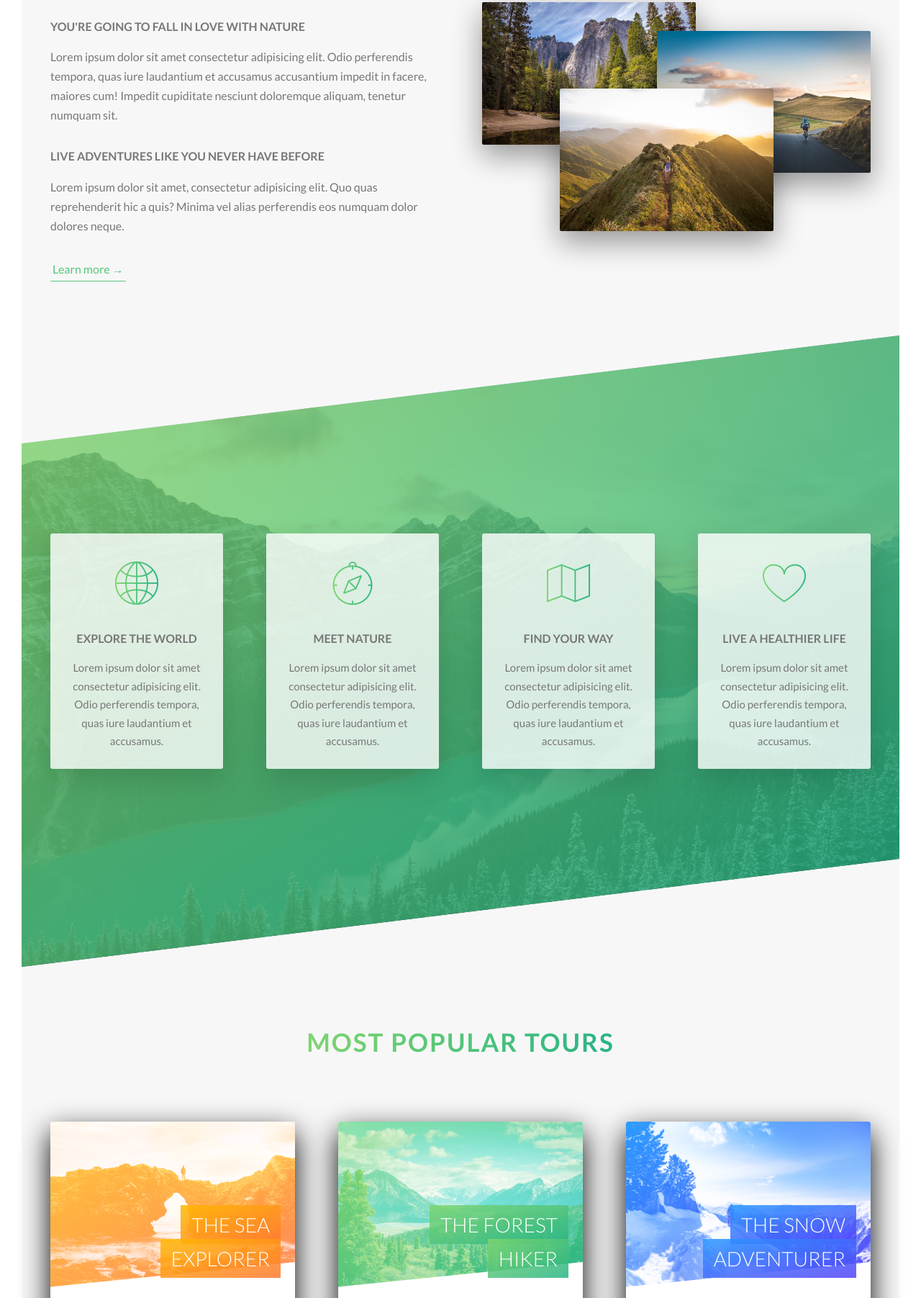
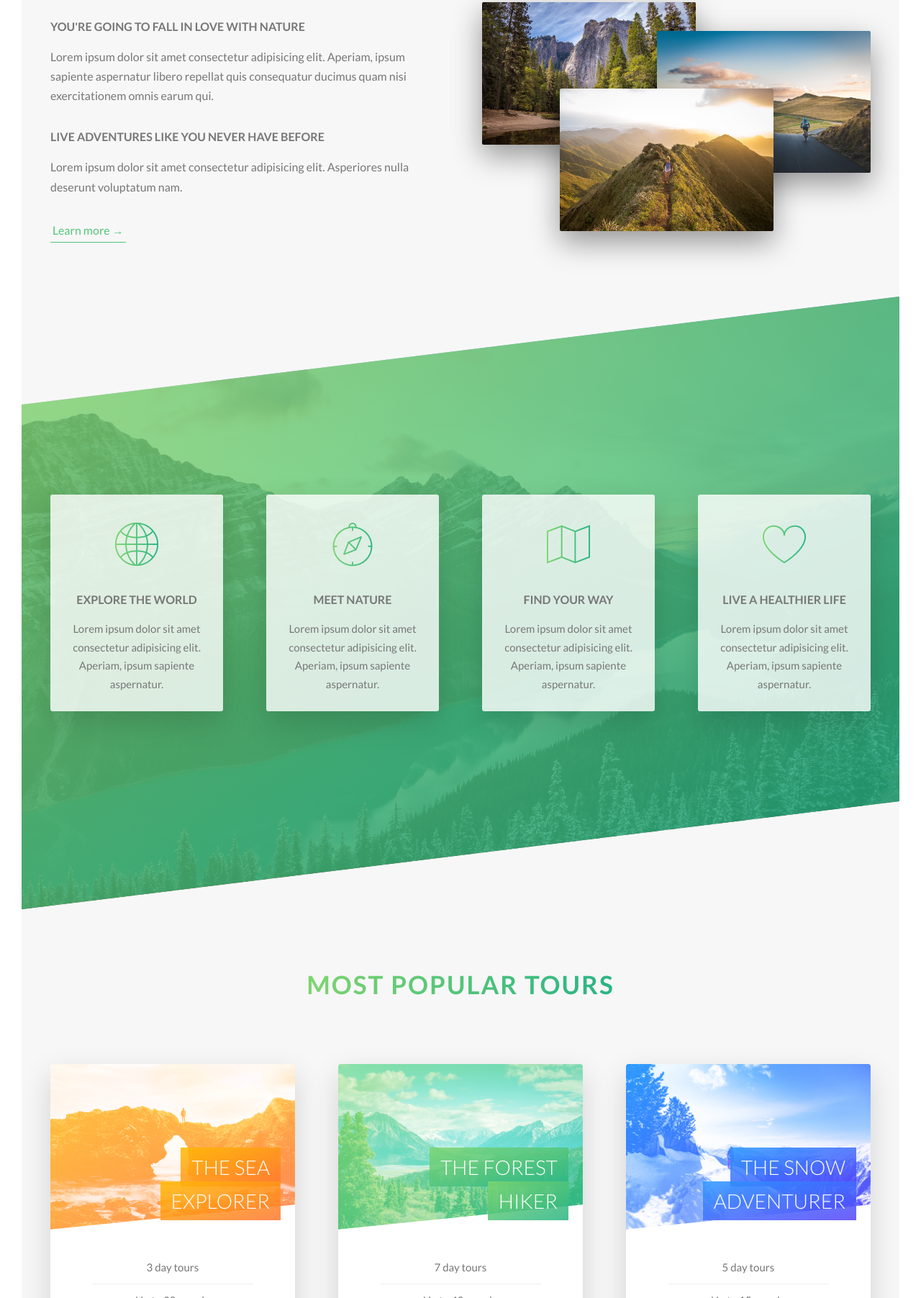
Before and after one commit to BUBUBIUBIU/Natours_project, a website: page index.html in a window 1280 px wide. Shown: the part 997-2800 px from the top of the page at 72% size. Drawn offline with Linux system fonts and the light colour scheme.

Commit message:
Complete debugging

```diff
--- a/index.html
+++ b/index.html
@@ -12,6 +12,7 @@
 
         <title>Natours | Exciting tours for adventurous people</title>
     </head>
+
     <body>
         <div class="navigation">
             <input type="checkbox" class="navigation__checkbox" id="navi-toggle">
@@ -44,7 +45,7 @@
                     <span class="heading-primary--sub">is where life happens</span>
                 </h1>
 
-                <a href='#section-tours' class="btn btn--white btn--animated">Discover our tours</a>
+                <a href="#section-tours" class="btn btn--white btn--animated">Discover our tours</a>
             </div>
         </header>
 
@@ -60,12 +61,13 @@
                     <div class="col-1-of-2">
                         <h3 class="heading-tertiary u-margin-bottom-small">You're going to fall in love with nature</h3>
                         <p class="paragraph">
-                            Lorem ipsum dolor sit amet consectetur adipisicing elit. Odio perferendis tempora, quas iure laudantium et accusamus accusantium impedit in facere, maiores cum! Impedit cupiditate nesciunt doloremque aliquam, tenetur numquam sit.
+                            Lorem ipsum dolor sit amet consectetur adipisicing elit. Aperiam, ipsum sapiente aspernatur libero repellat quis consequatur
+                            ducimus quam nisi exercitationem omnis earum qui.
                         </p>
 
                         <h3 class="heading-tertiary u-margin-bottom-small">Live adventures like you never have before</h3>
                         <p class="paragraph">
-                            Lorem ipsum dolor sit amet, consectetur adipisicing elit. Quo quas reprehenderit hic a quis? Minima vel alias perferendis eos numquam dolor dolores neque.
+                            Lorem ipsum dolor sit amet consectetur adipisicing elit. Asperiores nulla deserunt voluptatum nam.
                         </p>
 
                         <a href="#" class="btn-text">Learn more &rarr;</a>
@@ -88,7 +90,7 @@
                             <i class="feature-box__icon icon-basic-world"></i>
                             <h3 class="heading-tertiary u-margin-bottom-small">Explore the world</h3>
                             <p class="feature-box__text">
-                                Lorem ipsum dolor sit amet consectetur adipisicing elit. Odio perferendis tempora, quas iure laudantium et accusamus.
+                                Lorem ipsum dolor sit amet consectetur adipisicing elit. Aperiam, ipsum sapiente aspernatur.
                             </p>
                         </div>
                     </div>
@@ -98,7 +100,7 @@
                             <i class="feature-box__icon icon-basic-compass"></i>
                             <h3 class="heading-tertiary u-margin-bottom-small">Meet nature</h3>
                             <p class="feature-box__text">
-                                Lorem ipsum dolor sit amet consectetur adipisicing elit. Odio perferendis tempora, quas iure laudantium et accusamus.
+                                Lorem ipsum dolor sit amet consectetur adipisicing elit. Aperiam, ipsum sapiente aspernatur.
                             </p>
                         </div>
                     </div>
@@ -108,7 +110,7 @@
                             <i class="feature-box__icon icon-basic-map"></i>
                             <h3 class="heading-tertiary u-margin-bottom-small">Find your way</h3>
                             <p class="feature-box__text">
-                                Lorem ipsum dolor sit amet consectetur adipisicing elit. Odio perferendis tempora, quas iure laudantium et accusamus.
+                                Lorem ipsum dolor sit amet consectetur adipisicing elit. Aperiam, ipsum sapiente aspernatur.
                             </p>
                         </div>
                     </div>
@@ -118,16 +120,14 @@
                             <i class="feature-box__icon icon-basic-heart"></i>
                             <h3 class="heading-tertiary u-margin-bottom-small">Live a healthier life</h3>
                             <p class="feature-box__text">
-                                Lorem ipsum dolor sit amet consectetur adipisicing elit. Odio perferendis tempora, quas iure laudantium et accusamus.
+                                Lorem ipsum dolor sit amet consectetur adipisicing elit. Aperiam, ipsum sapiente aspernatur.
                             </p>
                         </div>
                     </div>
-
                 </div>
-
             </section>
 
-            <section class="section-tours" id='section-tours'>
+            <section class="section-tours" id="section-tours">
                 <div class="u-center-text u-margin-bottom-big">
                     <h2 class="heading-secondary">
                         Most popular tours
@@ -143,7 +143,6 @@
                                     <!-- nbsp represents empty space -->
                                     &nbsp;
                                 </div>
-
                                 <h4 class="card__heading">
                                     <span class="card__heading-span card__heading-span--1">The Sea Explorer</span>
                                 </h4>
@@ -169,6 +168,7 @@
                         </div>
                     </div>
 
+
                     <div class="col-1-of-3">
                         <div class="card">
                             <div class="card__side card__side--front">
@@ -187,6 +187,7 @@
                                         <li>Difficulty: medium</li>
                                     </ul>
                                 </div>
+
                             </div>
                             <div class="card__side card__side--back card__side--back-2">
                                 <div class="card__cta">
@@ -199,6 +200,7 @@
                             </div>
                         </div>
                     </div>
+
 
                     <div class="col-1-of-3">
                         <div class="card">
@@ -218,6 +220,7 @@
                                         <li>Difficulty: hard</li>
                                     </ul>
                                 </div>
+
                             </div>
                             <div class="card__side card__side--back card__side--back-3">
                                 <div class="card__cta">
@@ -240,8 +243,8 @@
             <section class="section-stories">
                 <div class="bg-video">
                     <video class="bg-video__content" autoplay muted loop>
-                        <source src="img/video.mp4" type="video/mp4" />
-                        <source src="img/video.webm" type="video/webm" />
+                        <source src="img/video.mp4" type="video/mp4">
+                        <source src="img/video.webm" type="video/webm">
                         Your browser is not supported!
                     </video>
                 </div>
@@ -261,7 +264,9 @@
                         <div class="story__text">
                             <h3 class="heading-tertiary u-margin-bottom-small">I had the best week ever with my family</h3>
                             <p>
-                                Lorem ipsum, amet consectetur adipisicing elit. Odio cupiditate tempora soluta consectetur quaerat esse ea quo, magnam qui eos laboriosam, ullam facere voluptatem molestiae iusto alias laudantium officia modi! Lorem ipsum dolor sit amet consectetur adipisicing elit. Inventore, repudiandae dolore minus error voluptatibus possimus omnis et corrupti velit ullam quia officia eaque,  voluptatibus possimus omnis et corrupti velit ullam quia officia eaque.
+                                Lorem ipsum dolor sit amet consectetur adipisicing elit. Aperiam, ipsum sapiente aspernatur libero repellat quis consequatur
+                                ducimus quam nisi exercitationem omnis earum qui. Aperiam, ipsum sapiente aspernatur libero
+                                repellat quis consequatur ducimus quam nisi exercitationem omnis earum qui.
                             </p>
                         </div>
                     </div>
@@ -276,7 +281,9 @@
                         <div class="story__text">
                             <h3 class="heading-tertiary u-margin-bottom-small">WOW! My life is completely different now</h3>
                             <p>
-                                Lorem ipsum, amet consectetur adipisicing elit. Odio cupiditate tempora soluta consectetur quaerat esse ea quo, magnam qui eos laboriosam, ullam facere voluptatem molestiae iusto alias laudantium officia modi! Lorem ipsum dolor sit amet consectetur adipisicing elit. Inventore, repudiandae dolore minus error voluptatibus possimus omnis et corrupti velit ullam quia officia eaque,  voluptatibus possimus omnis et corrupti velit ullam quia officia eaque.
+                                Lorem ipsum dolor sit amet consectetur adipisicing elit. Aperiam, ipsum sapiente aspernatur libero repellat quis consequatur
+                                ducimus quam nisi exercitationem omnis earum qui. Aperiam, ipsum sapiente aspernatur libero
+                                repellat quis consequatur ducimus quam nisi exercitationem omnis earum qui.
                             </p>
                         </div>
                     </div>
@@ -299,18 +306,18 @@
                                 </div>
 
                                 <div class="form__group">
-                                    <input type="text" class="form__input" placeholder="Full name" id='name' required>
+                                    <input type="text" class="form__input" placeholder="Full name" id="name" required>
                                     <label for="name" class="form__label">Full name</label>
                                 </div>
 
                                 <div class="form__group">
-                                    <input type="email" class="form__input" placeholder="Email address" id='email' required>
+                                    <input type="email" class="form__input" placeholder="Email address" id="email" required>
                                     <label for="email" class="form__label">Email address</label>
                                 </div>
 
                                 <div class="form__group u-margin-bottom-medium">
                                     <div class="form__radio-group">
-                                        <input type="radio" class="form__radio-input" id='small' name='size'>
+                                        <input type="radio" class="form__radio-input" id="small" name="size">
                                         <label for="small" class="form__radio-label">
                                             <span class="form__radio-button"></span>
                                             Small tour group
@@ -318,7 +325,7 @@
                                     </div>
 
                                     <div class="form__radio-group">
-                                        <input type="radio" class="form__radio-input" id='large' name='size'>
+                                        <input type="radio" class="form__radio-input" id="large" name="size">
                                         <label for="large" class="form__radio-label">
                                             <span class="form__radio-button"></span>
                                             Large tour group
@@ -372,7 +379,7 @@
                 <div class="popup__right">
                     <a href="#section-tours" class="popup__close">&times;</a>
                     <h2 class="heading-secondary u-margin-bottom-small">Start booking now</h2>
-                    <h3 class="heading-tertiary u-margin-bottom-small">Important &ndash; Please read these before booking</h3>
+                    <h3 class="heading-tertiary u-margin-bottom-small">Important &ndash; Please read these terms before booking</h3>
                     <p class="popup__text">
                         Lorem ipsum dolor sit amet, consectetur adipiscing elit, sed do eiusmod tempor incididunt ut labore et dolore magna aliqua. Dignissim convallis aenean et tortor at risus viverra adipiscing at. Metus dictum at tempor commodo ullamcorper a. Magna fringilla urna porttitor rhoncus dolor purus non enim praesent. Facilisis sed odio morbi quis commodo odio aenean. Pharetra massa massa ultricies mi quis hendrerit dolor magna eget. Eros donec ac odio tempor orci dapibus. Venenatis a condimentum vitae sapien pellentesque habitant morbi tristique senectus. Blandit volutpat maecenas volutpat blandit aliquam etiam erat velit scelerisque. Nisl nunc mi ipsum faucibus vitae. Enim neque volutpat ac tincidunt vitae semper quis lectus nulla. Adipiscing at in tellus integer feugiat scelerisque.
                     </p>
--- a/sass/components/_bg-video.scss
+++ b/sass/components/_bg-video.scss
@@ -6,8 +6,8 @@
     width: 100%;
     z-index: -1;
     opacity: .15;
-    // ??加不加hidden没差？需对比
-    overflow: hidden;
+
+    // overflow: hidden;
 
     &__content {
         height: 100%;
--- a/sass/components/_button.scss
+++ b/sass/components/_button.scss
@@ -14,7 +14,7 @@
         position: relative;
         font-size: $default-font-size;
 
-        // Change for the <button> element
+        //Change for the <button> element
         border: none;
         cursor: pointer;
     }
--- a/sass/components/_card.scss
+++ b/sass/components/_card.scss
@@ -1,4 +1,5 @@
 .card {
+
     // FUNCTIONALITY
     perspective: 150rem;
     -moz-perspective: 150rem;
@@ -12,30 +13,28 @@
         top: 0;
         left: 0;
         width: 100%;
+        backface-visibility: hidden;
         border-radius: 3px;
         // image is overflow, we need corners
         overflow: hidden;
-        box-shadow: 0 1.5rem 4rem rgba($color-black, 1.5);
-
-        backface-visibility: hidden;
+        box-shadow: 0 1.5rem 4rem rgba($color-black, .15);
 
         &--front {
             background-color: $color-white;
         }
 
         &--back {
-            background-color: green;
             transform: rotateY(180deg);
 
             &-1 {
                 background-image: linear-gradient(to right bottom, $color-secondary-light, $color-secondary-dark);
             }
 
-            &-2{
+            &-2 {
                 background-image: linear-gradient(to right bottom, $color-primary-light, $color-primary-dark);
             }
 
-            &-3{
+            &-3 {
                 background-image: linear-gradient(to right bottom, $color-tertiary-light, $color-tertiary-dark);
             }
         }
@@ -50,6 +49,7 @@
         transform: rotateY(0);
     }
 
+
     // FRONT SIDE STYLING
     &__picture {
         background-size: cover;
@@ -58,7 +58,7 @@
         -webkit-clip-path: polygon(0 0, 100% 0, 100% 85%, 0 100%);
         clip-path: polygon(0 0, 100% 0, 100% 85%, 0 100%);
         border-top-left-radius: 3px;
-        border-top-left-radius: 3px;
+        border-top-right-radius: 3px;
 
         &--1 {
             background-image: linear-gradient(to right bottom, $color-secondary-light, $color-secondary-dark),
@@ -86,6 +86,7 @@
         top: 12rem;
         right: 2rem;
         width: 75%;
+
     }
 
     // it is a new selector of BEM system
@@ -94,19 +95,19 @@
         -webkit-box-decoration-break: clone;
         box-decoration-break: clone;
 
-        &--1{
+        &--1 {
             background-image: linear-gradient(to right bottom,
             rgba($color-secondary-light, .85),
             rgba($color-secondary-dark, .85));
         }
 
-        &--2{
+        &--2 {
             background-image: linear-gradient(to right bottom,
             rgba($color-primary-light, .85),
             rgba($color-primary-dark, .85));
         }
 
-        &--3{
+        &--3 {
             background-image: linear-gradient(to right bottom,
             rgba($color-tertiary-light, .85),
             rgba($color-tertiary-dark, .85));
@@ -126,7 +127,7 @@
                 font-size: 1.5rem;
                 padding: 1rem;
 
-                &:not(:last-child){
+                &:not(:last-child) {
                     border-bottom: 1px solid $color-grey-light-2;
                 }
             }
@@ -134,7 +135,7 @@
     }
 
     // FRONT SIDE STYLING
-    &__cta{
+    &__cta {
         position: absolute;
         top: 50%;
         left: 50%;
--- a/sass/components/_feature-box.scss
+++ b/sass/components/_feature-box.scss
@@ -16,8 +16,7 @@
         color: transparent;
     }
 
-    &:hover{
+    &:hover {
         transform: translateY(-1.5rem) scale(1.03);
-
     }
 }
--- a/sass/layout/_header.scss
+++ b/sass/layout/_header.scss
@@ -12,9 +12,9 @@
     /* top means the top side of img stays with top side of box */
     background-position: top;
     /* 4 ccoordinates are 4 points of polygon, 100% are total height of header */
-    -webkit-clip-path: polygon(0 0, 100% 0, 100% 75%, 0 100%);
-    clip-path: polygon(0 0, 100% 0, 100% 75%, 0 100%);
     position: relative;
+    -webkit-clip-path: polygon(0 0, 100% 0, 100% 75vh, 0 100%);
+    clip-path: polygon(0 0, 100% 0, 100% 75vh, 0 100%);
 
     &__logo-box {
         /* the reference of two 40pxs is parent with position relative */
@@ -28,7 +28,7 @@
         height: 3.5rem;
     }
 
-    &__text-box{
+    &__text-box {
         /* the top and left side of h1 is pushed 50% of header (parent element) */
         position: absolute;
         top: 40%;
--- a/sass/layout/_navigation.scss
+++ b/sass/layout/_navigation.scss
@@ -107,7 +107,6 @@
             width: 3rem;
             height: 2px;
             background-color: $color-grey-dark-3;
-            // ?
             display: inline-block;
         }
 
@@ -116,7 +115,7 @@
             content: '';
             position: absolute;
             left: 0;
-            transition: all 4s;
+            transition: all .4s;
         }
 
         &::before { top: -.8rem; }
```
Also changed, not shown: sass/components/_popup.scss (+4 -3 lines), css/style.css, sass/components/_form.scss (line endings or trailing spaces), 1 other file.
